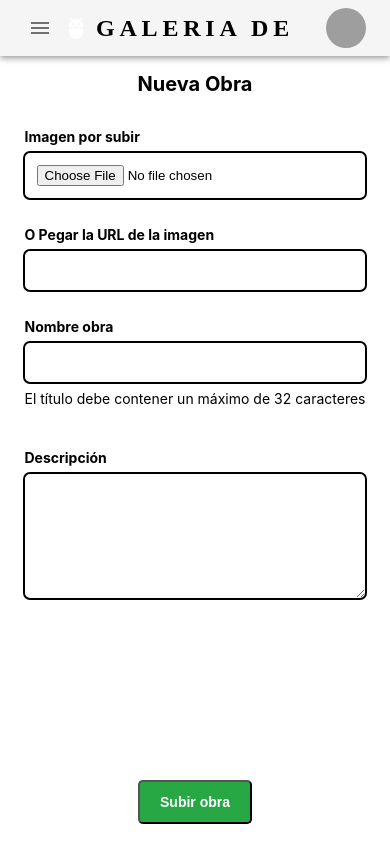
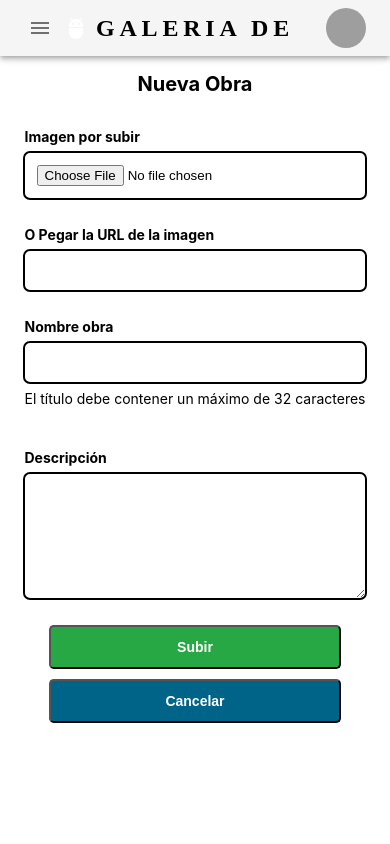
Before and after one commit to Catrilao/galeria-arte, a React (Create React App) app: page /subirObra in a window 390 px wide. Built offline with nearby package versions, Linux system fonts and the light colour scheme; grey boxes are pictures that could not be loaded.

Commit message:
Update SubirObra.css and SubirObra.jsx

```diff
--- a/src/pages/SubirObra/SubirObra.css
+++ b/src/pages/SubirObra/SubirObra.css
@@ -80,32 +80,58 @@
 .input__description {
   font-size: 0.875rem;
   margin-top: 0.5rem;
+  text-align: center;
   color: #000000;
 }
 
-.button--primary {
+.buttons-container {
+  display: flex;
+  justify-content: center; /* Align buttons at the center horizontally */
+  margin-top: 20px;
+  margin-bottom: 20px;
+}
+
+.button {
+  /* Common button styles */
+  align-items: center;
+  justify-content: center;
   background-color: #28a745;
   color: #fff;
   padding: 0.75rem 1.25rem;
   border-radius: 0.3rem;
   font-size: 0.875rem;
   font-weight: 700;
-  align-items: center;
-  justify-content: center;
-  position: absolute;
-  display: flex;
-  top: calc(90% + 20px);
-  left: 50%;
-  transform: translateX(-50%);
+  margin: 0 5px; /* Add some space between buttons */
+  flex-grow: 1;
+  box-sizing: border-box;
 }
 
 .button--primary:hover {
   background-color: #006489;
 }
 
+.button--cancel {
+  background-color: #006489;
+}
+
+/* Additional styles for centering buttons in smaller screens */
+@media (max-width: 768px) {
+  .buttons-container {
+    flex-direction: column; /* Stack buttons vertically on smaller screens */
+    align-items: center; /* Center-align buttons vertically */
+  }
+
+  .button {
+    width: 100%; /* Make buttons full width */
+    margin: 5px 0; /* Adjust margin between buttons */
+  }
+}
+
 .success-message {
   padding: 1rem 1.5rem;
   display: flex;
+  margin-top: 20px;
+  margin-bottom: 20px;
   justify-content: center;
   text-align: center;
   font-weight: lighter;
--- a/src/pages/SubirObra/SubirObra.jsx
+++ b/src/pages/SubirObra/SubirObra.jsx
@@ -4,10 +4,15 @@ import { Link } from "react-router-dom";
 
 const SubirObra = () => {
   const [submitted, setSubmitted] = useState(false);
+  const [canceled, setCanceled] = useState(false);
 
   const handleSubmit = (event) => {
     event.preventDefault();
     setSubmitted(true);
+  };
+
+  const handleCancel = () => {
+    setCanceled(true);
   };
 
   return (
@@ -16,7 +21,7 @@ const SubirObra = () => {
         <div className="modal__header">
           <span className="modal__title">Nueva Obra</span>
         </div>
-        {!submitted ? (
+        {!submitted && !canceled ? (
           <div className="modal__body">
             <form onSubmit={handleSubmit} encType="multipart/form-data">
               <div className="input">
@@ -47,14 +52,28 @@ const SubirObra = () => {
               </div>
               <div className="modal__footer">
                 <button className="button button--primary" type="submit">
-                  Subir obra
+                  Subir
+                </button>
+                <button
+                  className="button button--cancel"
+                  type="button"
+                  onClick={handleCancel}
+                >
+                  Cancelar
                 </button>
               </div>
             </form>
           </div>
-        ) : (
+        ) : submitted ? (
           <div className="success-message">
             Su solicitud ha sido registrada
+            <Link to="/" className="link-to-form">
+              Inicio
+            </Link>
+          </div>
+        ) : (
+          <div className="abandon-message">
+            Su solicitud ha sido cancelada
             <Link to="/" className="link-to-form">
               Inicio
             </Link>
```
